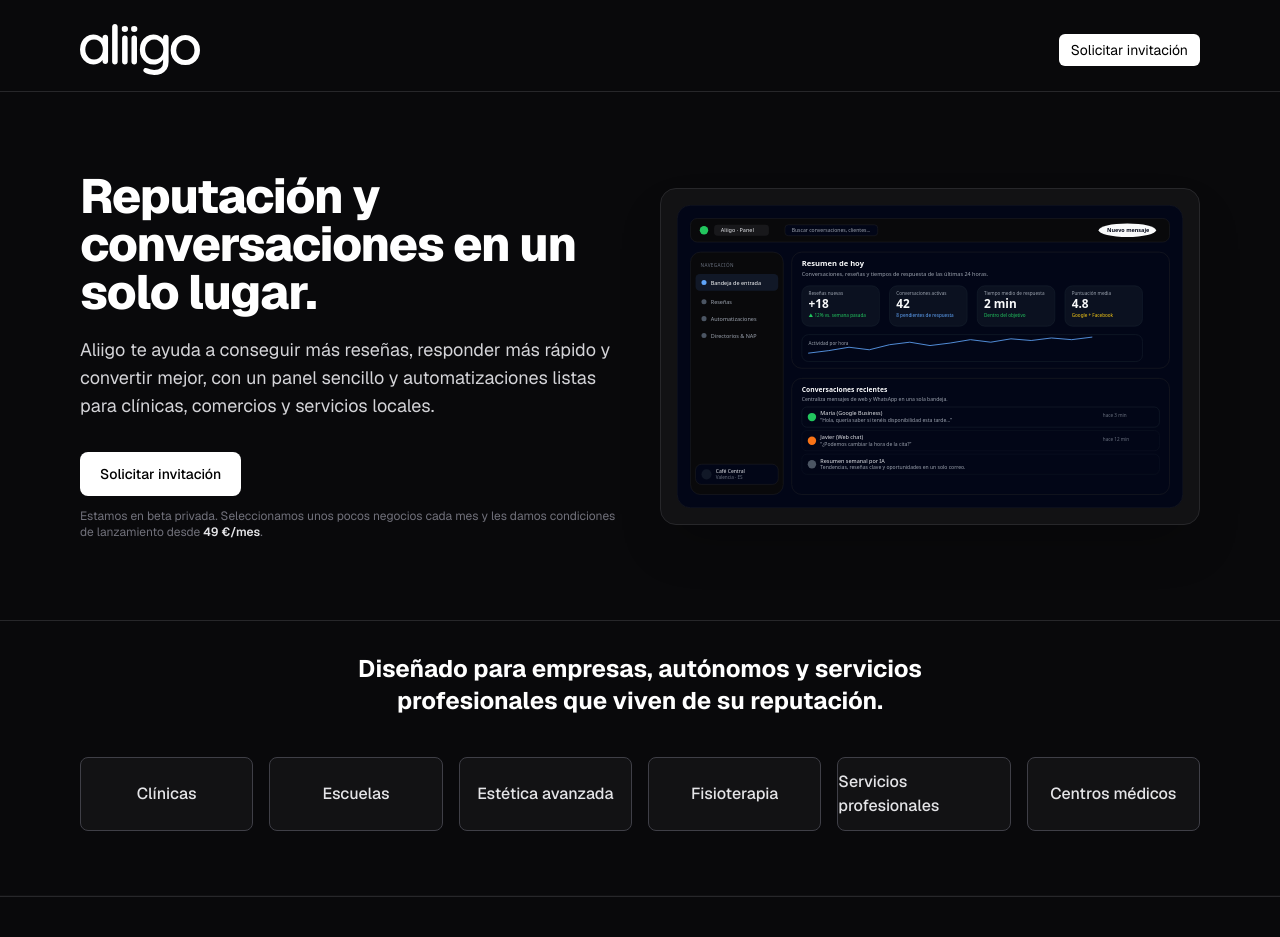
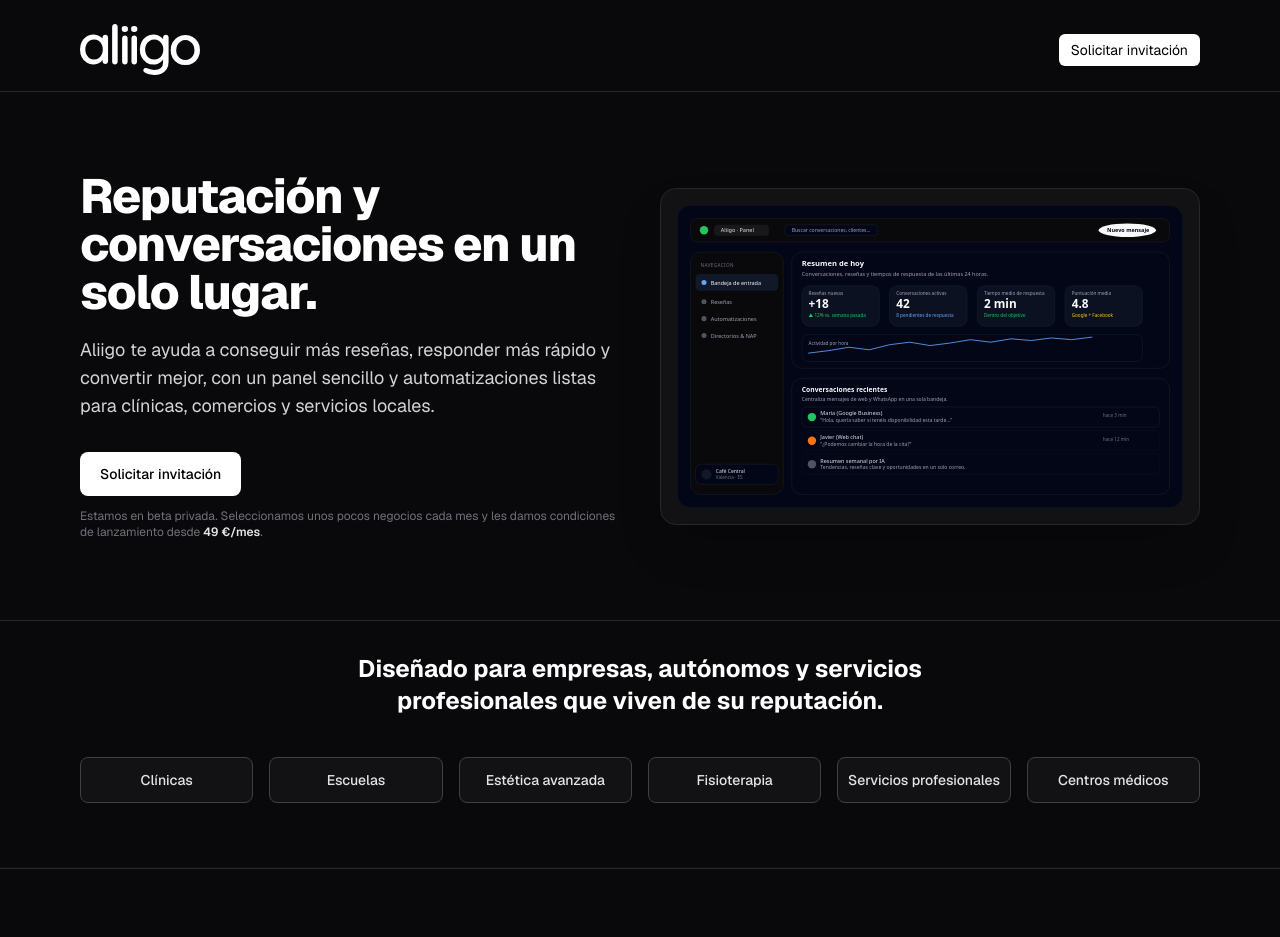
Before and after one commit to eacastel/aliigo, a Next.js app: page / in a window 1280 px wide. Shown: the top 937 px of the page. Built offline with nearby package versions, Linux system fonts and the light colour scheme; no server answers.

Commit message:
center businesses no wrap

```diff
--- a/src/app/(public)/page.tsx
+++ b/src/app/(public)/page.tsx
@@ -60,7 +60,8 @@
       <section className="bg-zinc-950 border-b border-zinc-900/50">
         <div className="max-w-6xl mx-auto px-4 py-8">
           <h2 className="text-2xl font-bold text-white text-center px-4 md:max-w-2xl mx-auto">
-  Diseñado para empresas, autónomos y servicios profesionales que viven de su reputación.
+            Diseñado para empresas, autónomos y servicios profesionales que
+            viven de su reputación.
           </h2>
 
           <div className="mt-10 mb-8 grid grid-cols-2 sm:grid-cols-3 lg:grid-cols-6 gap-4">
@@ -75,10 +76,9 @@
               <div
                 key={label}
                 className="flex items-center justify-center
-          py-3 rounded-lg
-          border border-zinc-700
-          bg-zinc-900/60
-           text-zinc-200 font-medium"
+      py-3 px-2 whitespace-nowrap
+      rounded-lg border border-zinc-700
+      bg-zinc-900/60 text-zinc-200 font-medium text-sm"
               >
                 {label}
               </div>
@@ -86,8 +86,6 @@
           </div>
         </div>
       </section>
-
-
 
       {/* FEATURES */}
       <section className="bg-zinc-950 border-y border-zinc-800">
```
Lines whose indentation alone changed are shown as unchanged.
